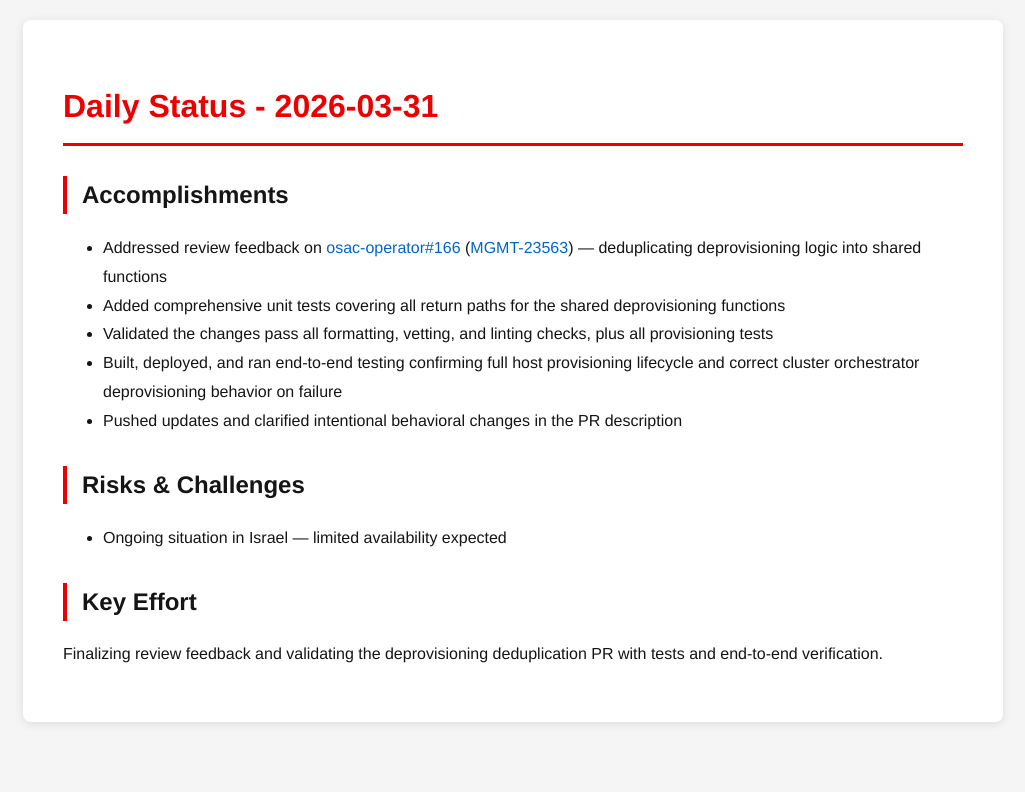
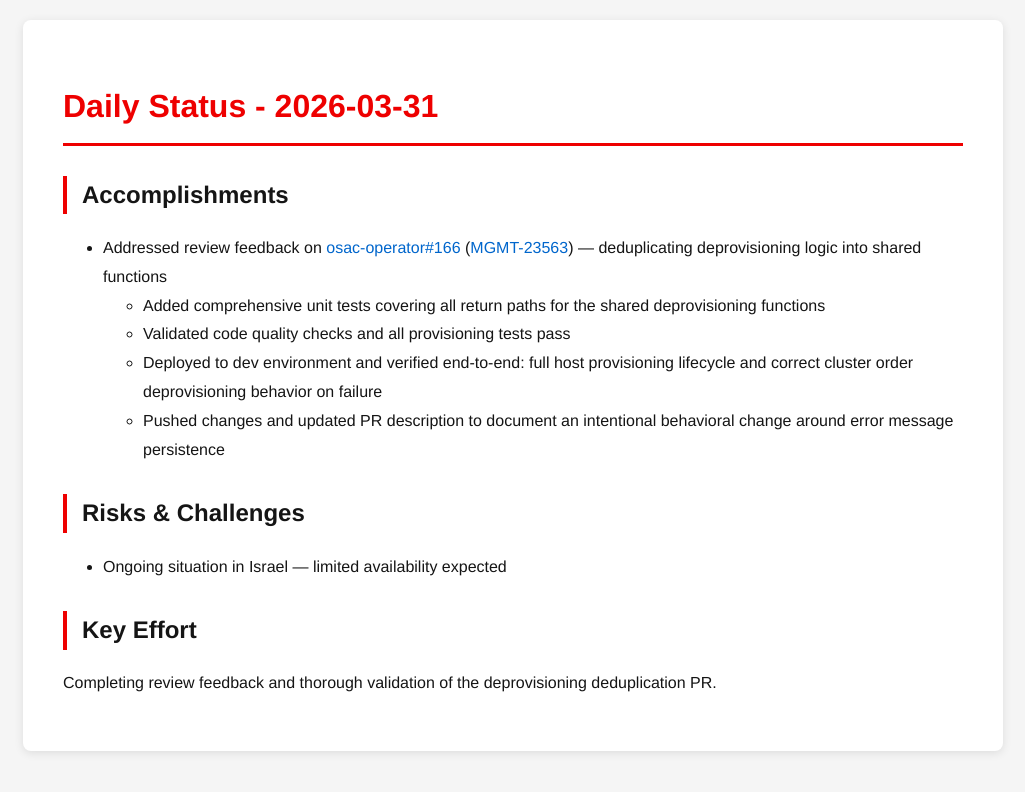
Before and after one commit to tzvatot/daily-status, a Jekyll site: the page built from 2026-03-31.md, in a window 1280 px wide. Shown: the top 792 px of the page, without its empty margins (127-1152 px from the left). Built offline with Jekyll 4.4.1, drawn with Linux system fonts in a browser that asks for light colours.

Commit message:
Daily status update - 2026-03-31

```diff
--- a/2026-03-31.md
+++ b/2026-03-31.md
@@ -8,13 +8,13 @@ date: 2026-03-31
 
 ## Accomplishments
 - Addressed review feedback on [osac-operator#166](https://github.com/osac-project/osac-operator/pull/166) ([MGMT-23563](https://issues.redhat.com/browse/MGMT-23563)) — deduplicating deprovisioning logic into shared functions
-- Added comprehensive unit tests covering all return paths for the shared deprovisioning functions
-- Validated the changes pass all formatting, vetting, and linting checks, plus all provisioning tests
-- Built, deployed, and ran end-to-end testing confirming full host provisioning lifecycle and correct cluster orchestrator deprovisioning behavior on failure
-- Pushed updates and clarified intentional behavioral changes in the PR description
+  - Added comprehensive unit tests covering all return paths for the shared deprovisioning functions
+  - Validated code quality checks and all provisioning tests pass
+  - Deployed to dev environment and verified end-to-end: full host provisioning lifecycle and correct cluster order deprovisioning behavior on failure
+  - Pushed changes and updated PR description to document an intentional behavioral change around error message persistence
 
 ## Risks & Challenges
 - Ongoing situation in Israel — limited availability expected
 
 ## Key Effort
-Finalizing review feedback and validating the deprovisioning deduplication PR with tests and end-to-end verification.
+Completing review feedback and thorough validation of the deprovisioning deduplication PR.
```
